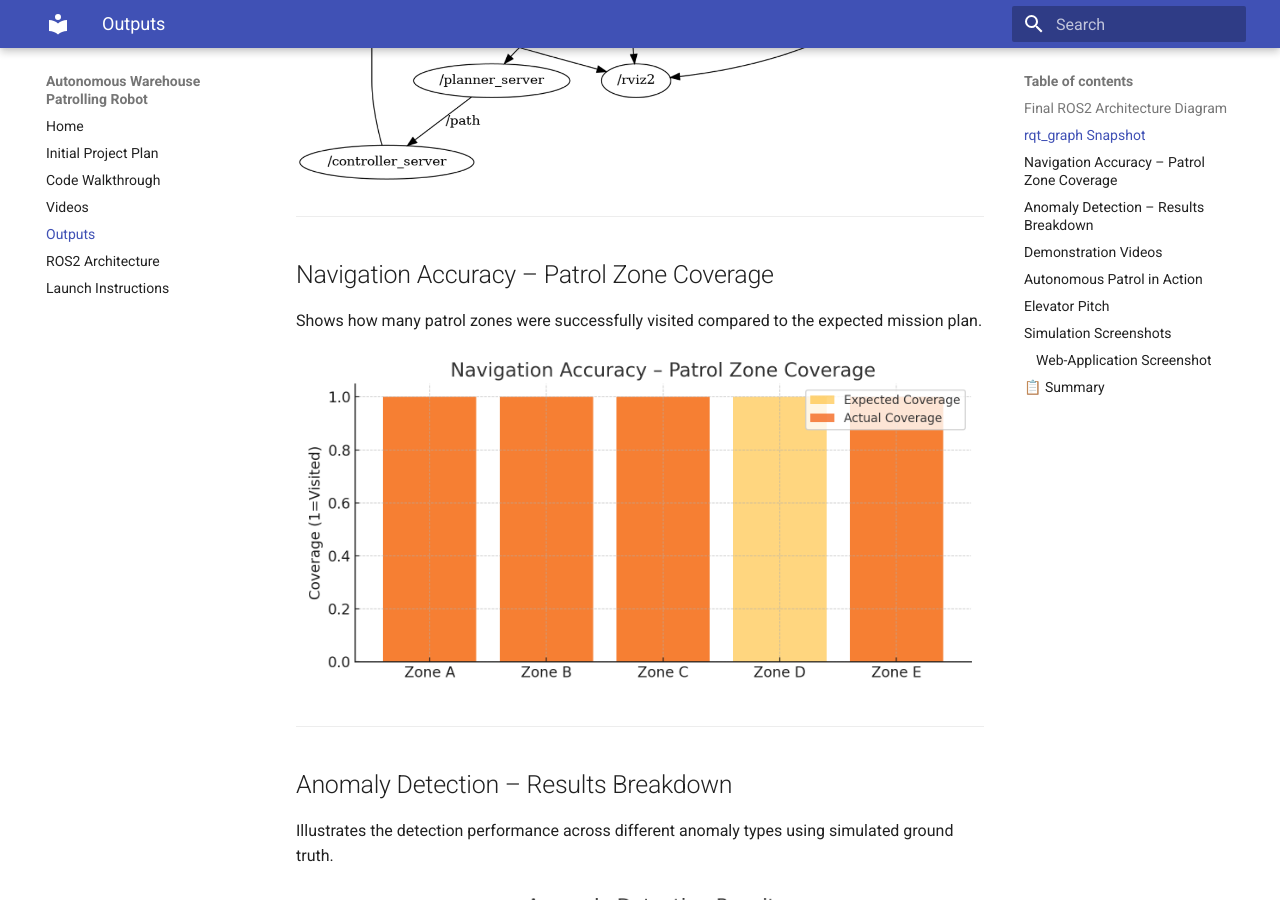
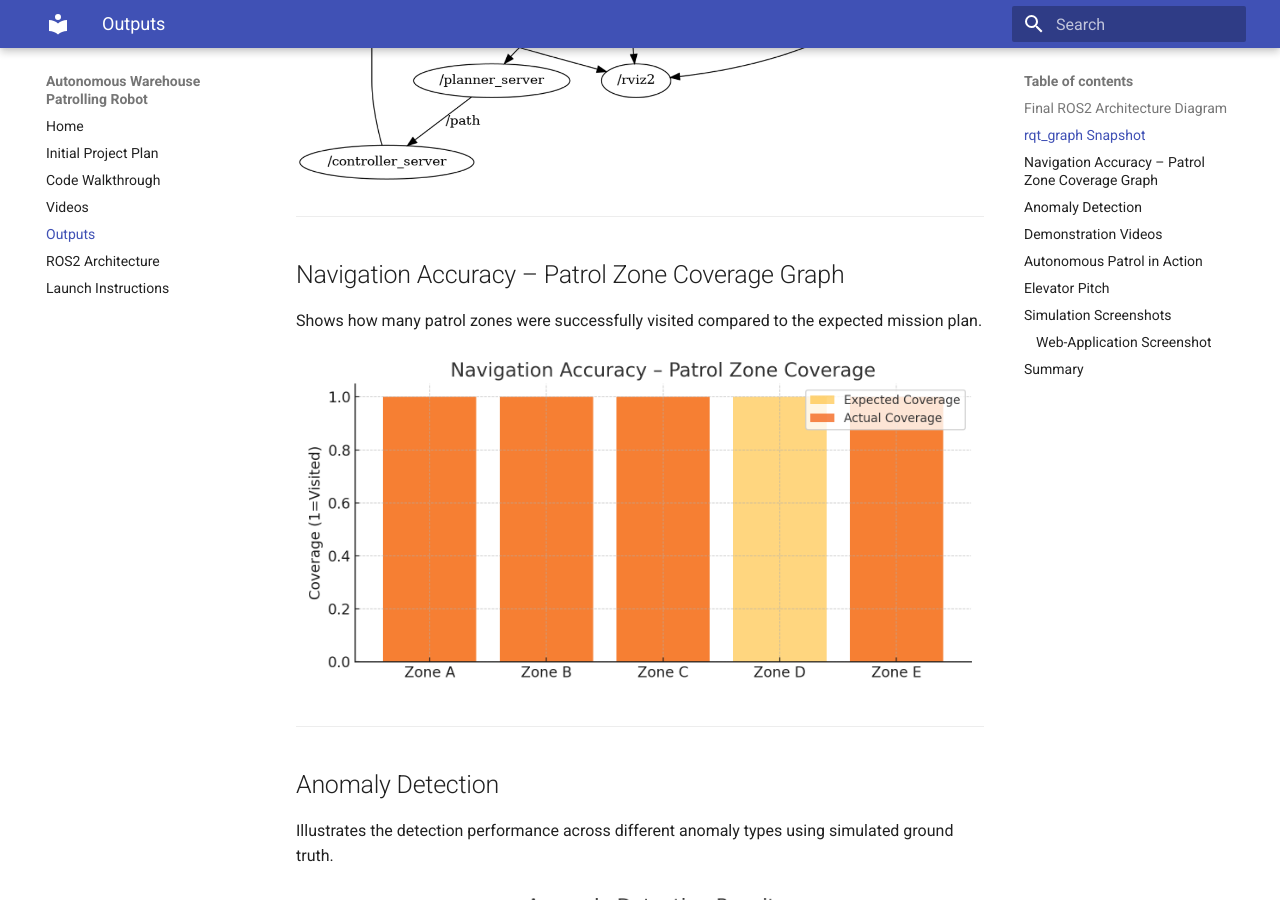
Before and after one commit to ASU-RAS598-2025-S-Team08/RAS598-2025-S-Team08.github.io, an MkDocs documentation site: the page built from docs/outputs.md, in a window 1280 px wide and 900 px high, scrolled down 1014 px. Built offline with MkDocs 1.6.1 and Material for MkDocs 9.7.7, drawn with Linux system fonts in a browser that asks for light colours.

Commit message:
Update outputs.md

```diff
--- a/docs/outputs.md
+++ b/docs/outputs.md
@@ -20,7 +20,7 @@ This diagram simulates a snapshot of the live ROS2 communication graph generated
 
 ---
 
-## Navigation Accuracy – Patrol Zone Coverage
+## Navigation Accuracy – Patrol Zone Coverage Graph
 
 Shows how many patrol zones were successfully visited compared to the expected mission plan.
 
@@ -28,7 +28,7 @@ Shows how many patrol zones were successfully visited compared to the expected m
 
 ---
 
-## Anomaly Detection – Results Breakdown
+## Anomaly Detection
 
 Illustrates the detection performance across different anomaly types using simulated ground truth.
 
@@ -82,7 +86,7 @@ Illustrates the detection performance across different anomaly types using simul
 
 ---
 
-## 📋 Summary
+## Summary
 
 These outputs validate the core goals of our project:
 - Real-time autonomous patrolling in a simulated warehouse
```
Also changed, not shown: other parts of docs/outputs.md (+4 -0 lines).
